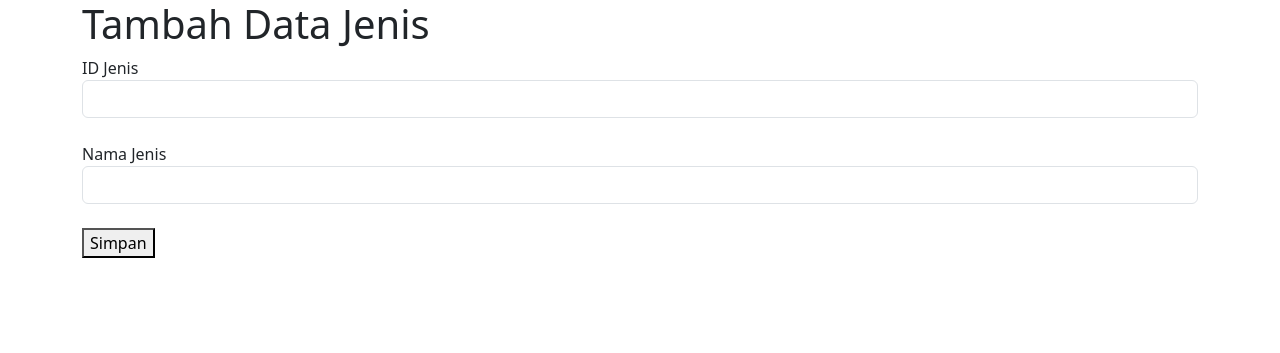
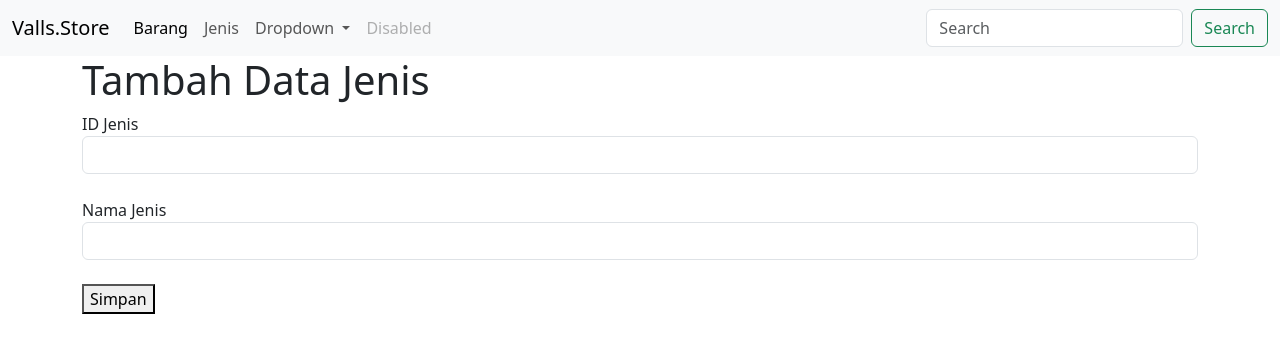
Before and after one commit to Noval4901/db_inventory_novalsp, a PHP site: page /view_tambah.php in a window 1280 px wide. Shown: the top 353 px of the page. Run offline with PHP 8.4, Linux system fonts and the light colour scheme.

Commit message:
db_inventory_novalsp

```diff
--- a/View/Jenis/view_tambah.php
+++ b/View/Jenis/view_tambah.php
@@ -6,6 +6,42 @@
     <title>Halaman Tambah Data Jenis</title>
     <link rel="stylesheet" href="https://cdn.jsdelivr.net/npm/bootstrap@5.3.3/dist/css/bootstrap.min.css">
     <script src="https://cdn.jsdelivr.net/npm/bootstrap@5.3.3/dist/js/bootstrap.bundle.min.js"></script>
+    <nav class="navbar navbar-expand-lg bg-body-tertiary">
+  <div class="container-fluid">
+    <a class="navbar-brand" href="#">Valls.Store</a>
+    <button class="navbar-toggler" type="button" data-bs-toggle="collapse" data-bs-target="#navbarSupportedContent" aria-controls="navbarSupportedContent" aria-expanded="false" aria-label="Toggle navigation">
+      <span class="navbar-toggler-icon"></span>
+    </button>
+    <div class="collapse navbar-collapse" id="navbarSupportedContent">
+      <ul class="navbar-nav me-auto mb-2 mb-lg-0">
+        <li class="nav-item">
+          <a class="nav-link active" aria-current="page" href="index.php">Barang</a>
+        </li>
+        <li class="nav-item">
+          <a class="nav-link" href="index.php">Jenis</a>
+        </li>
+        <li class="nav-item dropdown">
+          <a class="nav-link dropdown-toggle" href="#" role="button" data-bs-toggle="dropdown" aria-expanded="false">
+            Dropdown
+          </a>
+          <ul class="dropdown-menu">
+            <li><a class="dropdown-item" href="#">Action</a></li>
+            <li><a class="dropdown-item" href="#">Another action</a></li>
+            <li><hr class="dropdown-divider"></li>
+            <li><a class="dropdown-item" href="#">Something else here</a></li>
+          </ul>
+        </li>
+        <li class="nav-item">
+          <a class="nav-link disabled" aria-disabled="true">Disabled</a>
+        </li>
+      </ul>
+      <form class="d-flex" role="search">
+        <input class="form-control me-2" type="search" placeholder="Search" aria-label="Search">
+        <button class="btn btn-outline-success" type="submit">Search</button>
+      </form>
+    </div>
+  </div>
+</nav>
 </head>
 <body>
 <div class="container">
```
